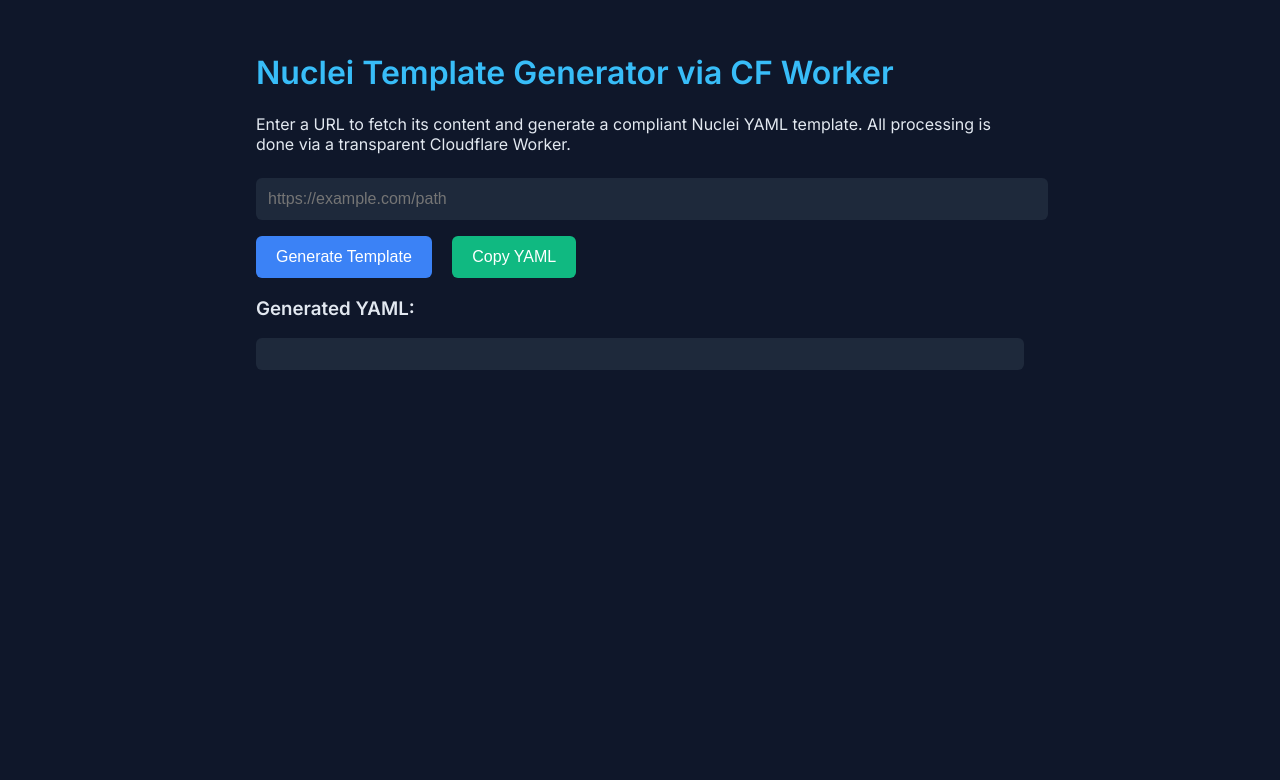
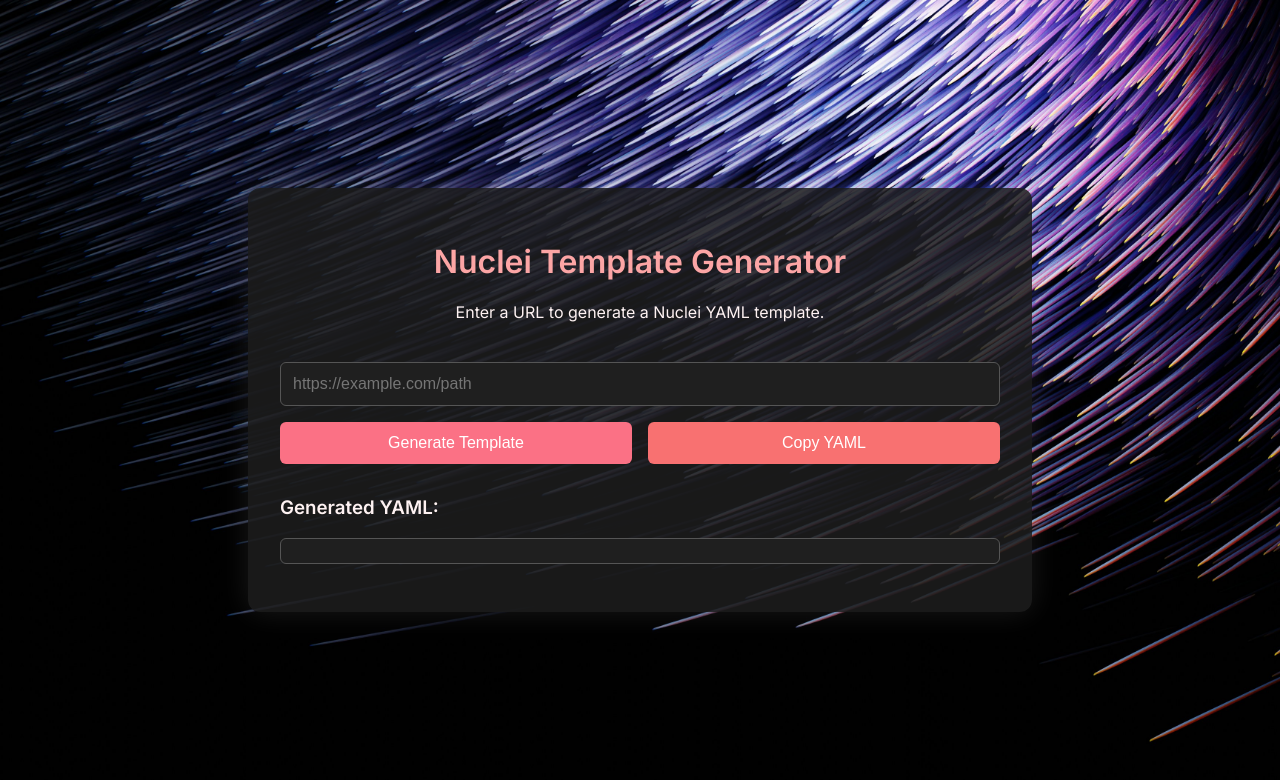
Before and after one commit to notdk001/nuclei-frontend, a plain HTML site: page index.html in a window 1280 px wide. Drawn offline with Linux system fonts and the light colour scheme.

Commit message:
Update index.html for UI fixes and CORS-compatible output

```diff
--- a/index.html
+++ b/index.html
@@ -8,79 +8,124 @@
   <style>
     body {
       font-family: 'Inter', sans-serif;
-      background-color: #0f172a;
-      color: #e2e8f0;
-      max-width: 768px;
-      margin: auto;
+      background: url('background.jpg') no-repeat center center fixed;
+      background-size: cover;
+      color: #fef2f2;
+      margin: 0;
+      padding: 0;
+      display: flex;
+      justify-content: center;
+      align-items: center;
+      height: 100vh;
+    }
+
+    .container {
+      background-color: rgba(30, 30, 30, 0.85);
       padding: 2rem;
+      border-radius: 12px;
+      box-shadow: 0 0 30px rgba(255, 255, 255, 0.1);
+      max-width: 720px;
+      width: 100%;
+      overflow: hidden;
     }
+
     h1 {
-      color: #38bdf8;
+      color: #fca5a5;
+      font-size: 2rem;
+      text-align: center;
     }
-    input {
+
+    p {
+      text-align: center;
+      margin-bottom: 1.5rem;
+    }
+
+    input, pre {
       width: 100%;
       padding: 0.75rem;
-      background: #1e293b;
-      border: none;
+      background: #1f1f1f;
+      border: 1px solid #555;
       border-radius: 6px;
       color: white;
-      margin-top: 0.5rem;
       font-size: 1rem;
+      margin-top: 1rem;
+      box-sizing: border-box;
     }
+
+    pre {
+      max-height: 300px;
+      overflow-y: auto;
+    }
+
+    input:focus {
+      outline: none;
+      border-color: #fb7185;
+    }
+
+    .button-row {
+      display: flex;
+      flex-wrap: wrap;
+      gap: 1rem;
+      margin-top: 1rem;
+    }
+
     button {
-      background-color: #3b82f6;
+      flex: 1;
+      background-color: #fb7185;
       color: white;
       border: none;
       border-radius: 6px;
       padding: 0.75rem 1.25rem;
       font-size: 1rem;
-      margin-top: 1rem;
       cursor: pointer;
+      transition: background 0.3s;
     }
-    pre {
-      background: #1e293b;
-      color: #f8fafc;
-      padding: 1rem;
-      border-radius: 6px;
-      white-space: pre-wrap;
-      word-break: break-word;
+
+    button:hover {
+      background-color: #f43f5e;
     }
+
     .copy {
-      background-color: #10b981;
-      margin-left: 1rem;
+      background-color: #f87171;
     }
-    .meta {
-      font-size: 0.875rem;
-      color: #94a3b8;
-      margin-top: 1rem;
+
+    .copy:hover {
+      background-color: #ef4444;
+    }
+
+    h3 {
+      margin-top: 2rem;
     }
   </style>
 </head>
 <body>
-  <h1>Nuclei Template Generator via CF Worker</h1>
-  <p>Enter a URL to fetch its content and generate a compliant Nuclei YAML template. All processing is done via a transparent Cloudflare Worker.</p>
-  <input type="text" id="url" placeholder="https://example.com/path" />
-  <button onclick="generate()">Generate Template</button>
-  <button class="copy" onclick="copyYAML()">Copy YAML</button>
+  <div class="container">
+    <h1>Nuclei Template Generator</h1>
+    <p>Enter a URL to generate a Nuclei YAML template.</p>
+    <input type="text" id="url" placeholder="https://example.com/path" />
+    <div class="button-row">
+      <button onclick="generate()">Generate Template</button>
+      <button class="copy" onclick="copyYAML()">Copy YAML</button>
+    </div>
 
-  <div class="meta" id="meta"></div>
-  <h3>Generated YAML:</h3>
-  <pre id="yaml"></pre>
+    <h3>Generated YAML:</h3>
+    <pre id="yaml"></pre>
+  </div>
 
   <script>
     async function generate() {
       const input = document.getElementById("url").value.trim();
       const output = document.getElementById("yaml");
-      const meta = document.getElementById("meta");
       output.innerText = "Fetching...";
-      meta.innerText = "";
 
       try {
-        const res = await fetch("https://nuclei-yaml-generator.debangshuk999.workers.dev?url=" + encodeURIComponent(input));
+        const workerURL = "https://nuclei-yaml-generator.debangshuk999.workers.dev?url=" + encodeURIComponent(input);
+        const res = await fetch(workerURL);
+
+        if (!res.ok) throw new Error(`HTTP ${res.status}`);
+
         const data = await res.json();
-
         output.innerText = data.yaml;
-        meta.innerText = `Status: ${data.status}\nKeywords Used: ${data.words.join(", ")}\n\nResponse Headers:\n` + data.headers.join("\n");
       } catch (err) {
         output.innerText = "Error: " + err.message;
       }
```
